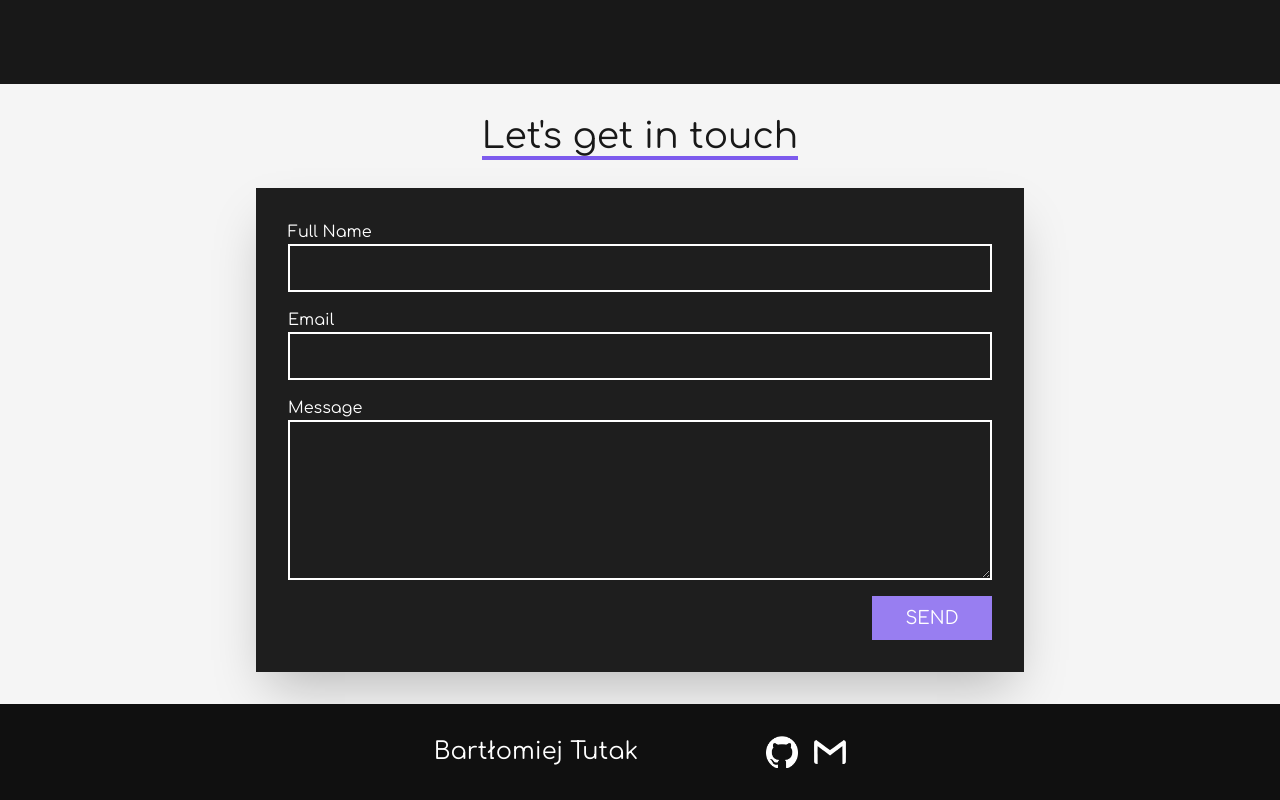
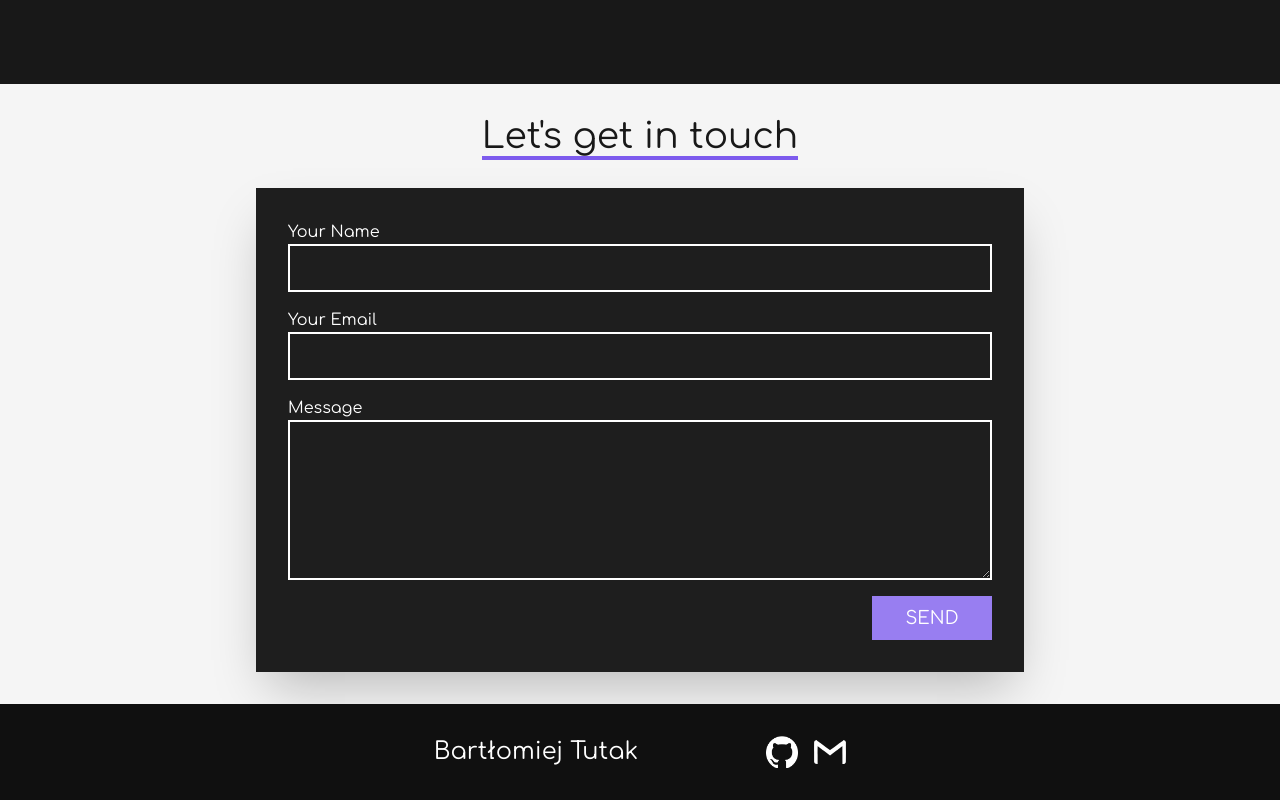
Before and after one commit to TutusBOT/portfolio, a React (Vite) app: page / in a window 1280 px wide. Shown: the part 1728-2528 px from the top of the page. Built offline with nearby package versions, Linux system fonts and the light colour scheme; no server answers.

Commit message:
implemented emailjs for handling contact form

```diff
--- a/package.json
+++ b/package.json
@@ -10,6 +10,7 @@
 		"lint": "eslint ."
 	},
 	"dependencies": {
+		"@emailjs/browser": "^3.10.0",
 		"@tanstack/react-query": "^4.22.3",
 		"axios": "^1.2.3",
 		"framer-motion": "^8.5.4",
--- a/src/components/Contact.tsx
+++ b/src/components/Contact.tsx
@@ -1,7 +1,43 @@
 import Button from "./Button";
 import Input from "./Input";
+import emailjs from "@emailjs/browser";
+import { FormEvent, useRef, useState } from "react";
+import SnackBar from "./SnackBar";
 
 const Contact = () => {
+	const [name, setName] = useState("");
+	const [email, setEmail] = useState("");
+	const [message, setMessage] = useState("");
+	const [showConfirmation, setShowConfirmation] = useState(false);
+	const [emailError, setEmailError] = useState<null | string>(null);
+
+	const form = useRef(null);
+	const handleSubmit = (e: FormEvent<HTMLFormElement>) => {
+		e.preventDefault();
+		if (!form.current) return;
+		emailjs
+			.sendForm(
+				"service_5ggawdv",
+				"template_n7w2cge",
+				form.current,
+				import.meta.env.VITE_EMAILJS
+			)
+			.then(
+				(result) => {
+					console.log(result);
+					setShowConfirmation(true);
+					setEmail("");
+					setName("");
+					setMessage("");
+					setEmailError(null);
+				},
+				(error) => {
+					console.log(error.text);
+					setEmailError(error.text);
+				}
+			);
+	};
+
 	return (
 		<section
 			className="bg-[#f5f5f5] py-8 px-2 flex flex-col items-center gap-8"
@@ -11,21 +47,52 @@ const Contact = () => {
 				Let&#39;s get in touch
 			</h2>
 			<form
-				action="return"
+				ref={form}
 				className="flex flex-col px-4 sm:px-8 py-4 sm:py-8 items-center w-full max-w-3xl gap-4 bg-black-light shadow-2xl"
+				onSubmit={handleSubmit}
 			>
-				<Input label="Full Name" id="name" />
-				<Input type="email" label="Email" id="email"></Input>
+				<Input
+					label="Your Name"
+					id="name"
+					name="user_name"
+					required
+					value={name}
+					onChange={(e) => {
+						setName(e.target.value);
+					}}
+				/>
+				<Input
+					type="email"
+					label="Your Email"
+					id="email"
+					name="user_email"
+					required
+					value={email}
+					onChange={(e) => setEmail(e.target.value)}
+				/>
 				<div className="flex flex-col max-w-3xl w-full">
 					<label htmlFor="message">Message</label>
 					<textarea
 						id="message"
 						rows={5}
 						className="outline-none resize-y bg-transparent border-white border-2 text-lg p-2 w-full"
-					></textarea>
+						name="message"
+						required
+						value={message}
+						onChange={(e) => setMessage(e.target.value)}
+					/>
 				</div>
-				<Button className="self-end">SEND</Button>
+				<Button className="self-end" type="submit">
+					SEND
+				</Button>
 			</form>
+			{showConfirmation && (
+				<SnackBar
+					message="Thank you for your message!"
+					autoHideDuration={6000}
+				/>
+			)}
+			{emailError && <SnackBar message={emailError} autoHideDuration={6000} />}
 		</section>
 	);
 };
```
Also changed, not shown: 1 other file (tests, documents, lock files or other folders).
